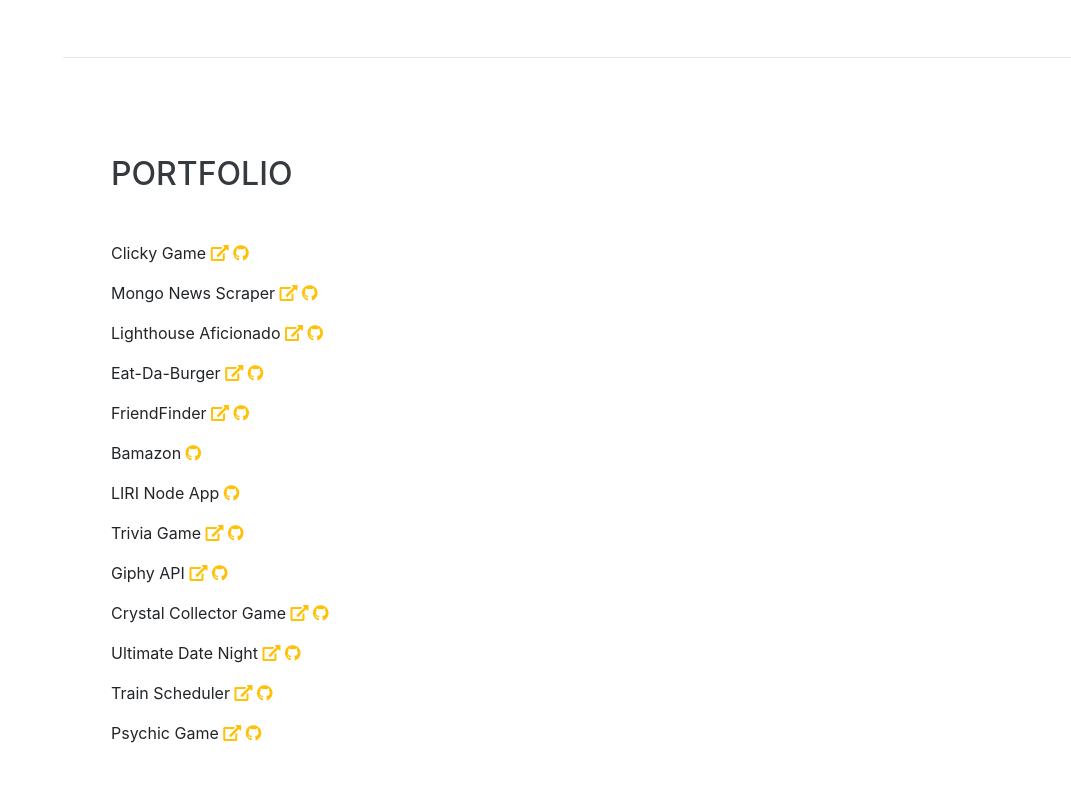
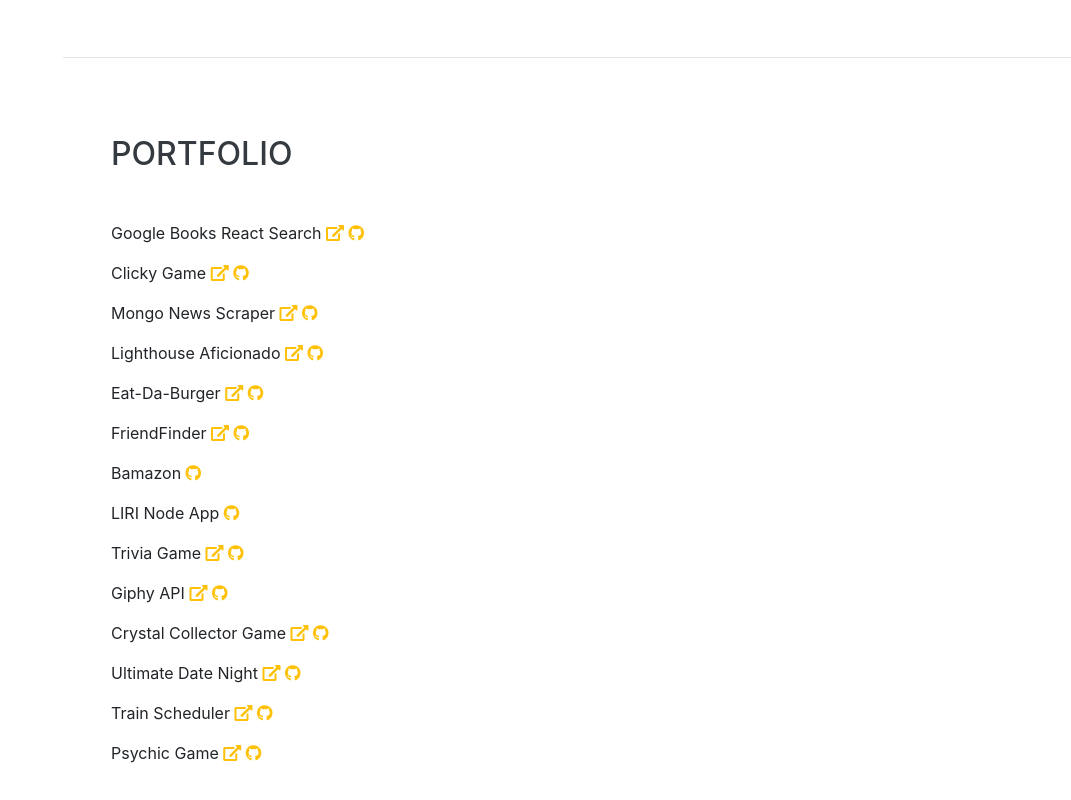
Before and after one commit to amandanewton/Portfolio, a website with bundled scripts: page index.html in a window 1280 px wide. Shown: the part 4906-5706 px from the top of the page, without its empty margins (209-1280 px from the left). Built offline with nearby package versions, Linux system fonts and the light colour scheme; a web font is replaced by a local one.

Commit message:
Update index.html

```diff
--- a/index.html
+++ b/index.html
@@ -282,6 +282,14 @@
       <div class="w-100">
         <h2 class="mb-5">Portfolio</h2>
 
+          <p>Google Books React Search
+          <a href="https://obscure-crag-62802.herokuapp.com/" target="_blank">
+            <i class="fas fa-external-link-alt text-warning"></i>
+          </a>
+          <a href="https://github.com/amandanewton/googlebooks" target="_blank">
+            <i class="fab fa-github text-warning"></i>
+          </a></p>
+
           <p>Clicky Game
           <a href="https://amandanewton.github.io/ClickyGame/" target="_blank">
             <i class="fas fa-external-link-alt text-warning"></i>
```
